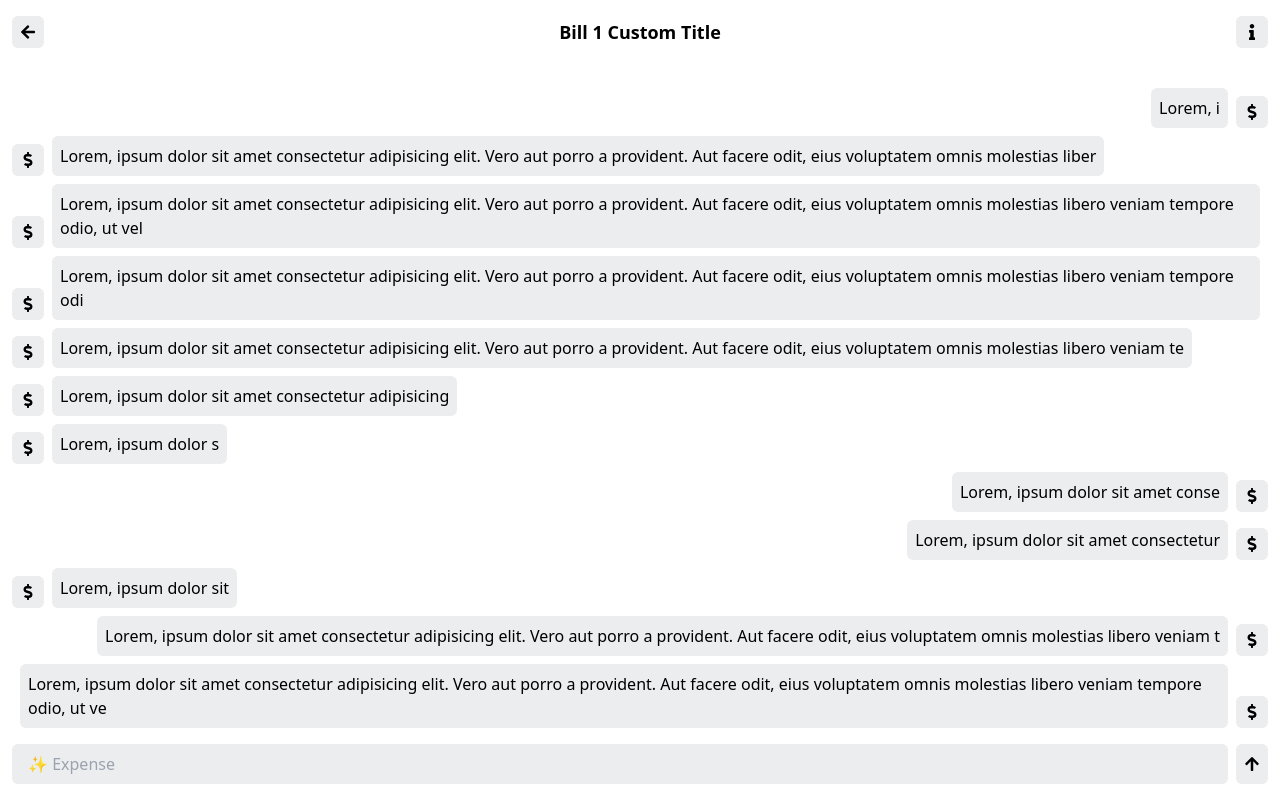
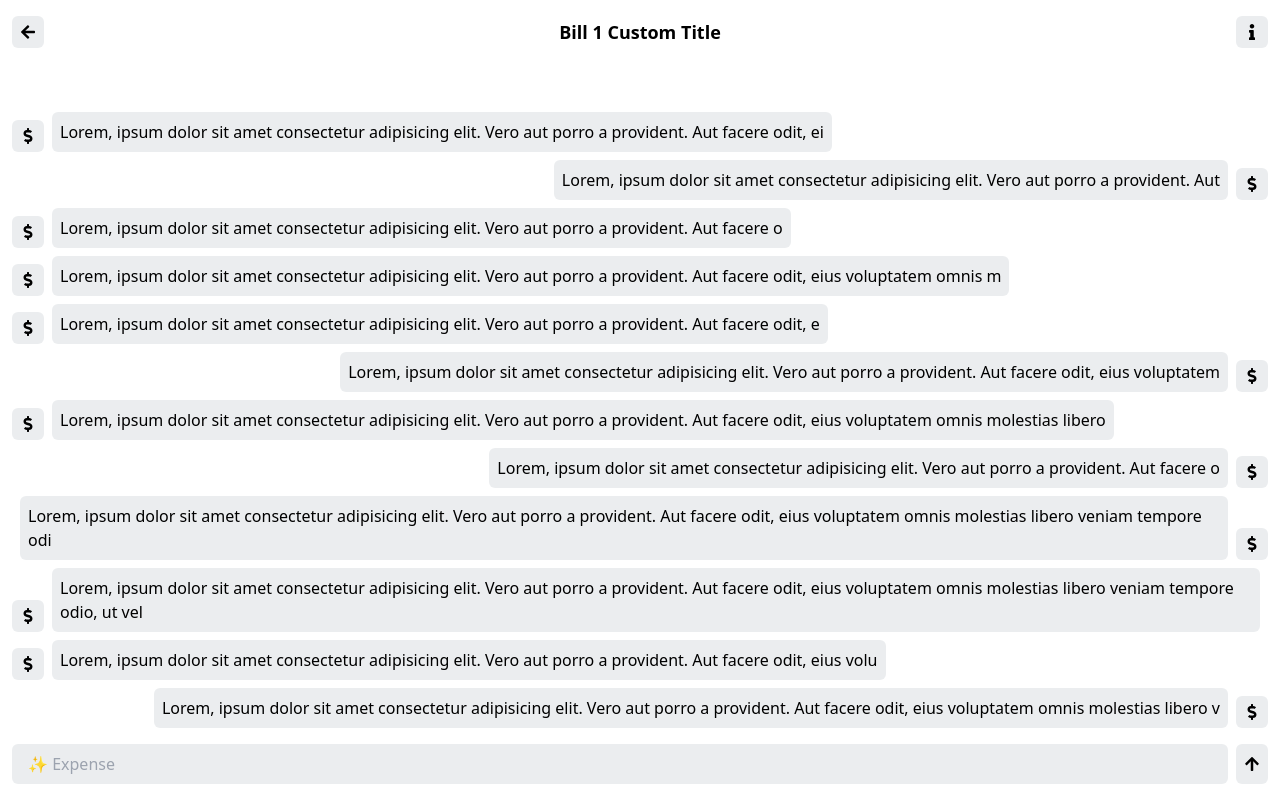
Before and after one commit to kawlik/metric-backlog, a React (Vite) app: page /#/bill/1 in a window 1280 px wide. Built offline with nearby package versions, Linux system fonts and the light colour scheme.

Commit message:
Updating expenses list layout and providing service support

```diff
--- a/public/mock/bill-1.json
+++ b/public/mock/bill-1.json
@@ -3,6 +3,7 @@
     "bills": [
         {
             "date": "18.08.2022",
+            "id": "1",
             "price": 12,
             "title": "Some expense 1",
             "type": "Type 1",
@@ -10,6 +11,7 @@
         },
         {
             "date": "18.08.2022",
+            "id": "2",
             "price": 23,
             "title": "Some expense 2",
             "type": "Type 2",
@@ -17,6 +19,7 @@
         },
         {
             "date": "18.08.2022",
+            "id": "3",
             "price": 31,
             "title": "Some expense 3",
             "type": "Type 3",
@@ -24,6 +27,7 @@
         },
         {
             "date": "18.08.2022",
+            "id": "4",
             "price": 32,
             "title": "Some expense 4",
             "type": "Type 1",
--- a/public/mock/bill-2.json
+++ b/public/mock/bill-2.json
@@ -3,6 +3,7 @@
     "bills": [
         {
             "date": "18.08.2022",
+            "id": "1",
             "price": 12,
             "title": "Some expense 1",
             "type": "Type 1",
@@ -10,6 +11,7 @@
         },
         {
             "date": "18.08.2022",
+            "id": "2",
             "price": 23,
             "title": "Some expense 2",
             "type": "Type 2",
@@ -17,6 +19,7 @@
         },
         {
             "date": "18.08.2022",
+            "id": "3",
             "price": 31,
             "title": "Some expense 3",
             "type": "Type 3",
@@ -24,6 +27,7 @@
         },
         {
             "date": "18.08.2022",
+            "id": "4",
             "price": 32,
             "title": "Some expense 4",
             "type": "Type 1",
--- a/public/mock/bill-3.json
+++ b/public/mock/bill-3.json
@@ -3,6 +3,7 @@
     "bills": [
         {
             "date": "18.08.2022",
+            "id": "1",
             "price": 12,
             "title": "Some expense 1",
             "type": "Type 1",
@@ -10,6 +11,7 @@
         },
         {
             "date": "18.08.2022",
+            "id": "2",
             "price": 23,
             "title": "Some expense 2",
             "type": "Type 2",
@@ -17,6 +19,7 @@
         },
         {
             "date": "18.08.2022",
+            "id": "3",
             "price": 31,
             "title": "Some expense 3",
             "type": "Type 3",
@@ -24,6 +27,7 @@
         },
         {
             "date": "18.08.2022",
+            "id": "4",
             "price": 32,
             "title": "Some expense 4",
             "type": "Type 1",
--- a/src/components/@.ts
+++ b/src/components/@.ts
@@ -7,6 +7,7 @@ export { default as ButtonIconExposedComponent } from './button-icon-exposed.com
 export { default as ButtonIconLabelComponent } from './button-icon-label.component';
 export { default as ButtonIconComponent } from './button-icon.component';
 export { default as ExpenseListItemComponent } from './expense-list-item.component';
+export { default as ExpenseListComponent } from './expense-list.component';
 export { default as PageSelectorComponent } from './page-selector.component';
 export { default as RegularInputComponent } from './regular-input.component';
 export { default as RegularSelectComponent } from './regular-select.component';
--- /dev/null
+++ b/src/components/expense-list.component.tsx
@@ -0,0 +1,44 @@
+import { ExpenseType } from '../types/@';
+import { ExpenseListItemComponent } from './@';
+
+export default function (props: {
+	expenses: ExpenseType[]
+}) {
+	// component logic
+
+	// component layout
+	return (
+		<ul className="flex flex-1 flex-col-reverse overflow-y-scroll gap-2">
+			{props.expenses.map((expense) => (
+				<ExpenseListItemComponent
+                    key={expense.id}
+                    date={expense.date}
+                    price={expense.price}
+                    title={expense.title}
+                    type={expense.type}
+                    user={expense.user}
+				/>
+			))}
+            {props.expenses.map((expense) => (
+				<ExpenseListItemComponent
+                    key={expense.id}
+                    date={expense.date}
+                    price={expense.price}
+                    title={expense.title}
+                    type={expense.type}
+                    user={expense.user}
+				/>
+			))}
+            {props.expenses.map((expense) => (
+				<ExpenseListItemComponent
+                    key={expense.id}
+                    date={expense.date}
+                    price={expense.price}
+                    title={expense.title}
+                    type={expense.type}
+                    user={expense.user}
+				/>
+			))}
+		</ul>
+	);
+}
--- a/src/screens/bill.screen.tsx
+++ b/src/screens/bill.screen.tsx
@@ -1,7 +1,8 @@
 import { useEffect, useState } from 'react';
 import { FaArrowLeft, FaInfo } from 'react-icons/fa';
 import { useLocation, useNavigate } from 'react-router-dom';
-import { BillInputComponent, ExpenseListItemComponent, TopBarComponent } from '../components/@';
+import { BillInputComponent, ExpenseListComponent, ExpenseListItemComponent, TopBarComponent } from '../components/@';
+import { BillsService } from '../services/@';
 import { BillType, ExpenseType } from '../types/@';
 
 export default function () {
@@ -22,20 +23,13 @@ export default function () {
 
 	// initial update
 	useEffect(() => {
-		fetch(`mock/bill-${billID}.json`)
-			.then((res) => res.json())
-			.then((res) => {
-				const _expenses = res.bills as ExpenseType[];
-				const _billData = {
-					id: res.id,
-					participants: res.participanrs,
-					timestamp: res.timestamp,
-					title: res.title,
-				} as BillType;
+		BillsService.getBill(billID).subscribe({
+			next: (payload) => setBillData(payload),
+		});
 
-				setBillData(_billData);
-				setExpenses(_expenses);
-			});
+		BillsService.getExpenses().subscribe({
+			next: (payload) => setExpenses(payload),
+		});
 	}, []);
 
 	// component layout
@@ -48,20 +42,7 @@ export default function () {
 				iconR={FaInfo}
 				label={billData?.title || ''}
 			/>
-			<article className="flex flex-1 flex-col-reverse gap-2 overflow-y-scroll">
-				<ExpenseListItemComponent />
-				<ExpenseListItemComponent />
-				<ExpenseListItemComponent />
-				<ExpenseListItemComponent />
-				<ExpenseListItemComponent />
-				<ExpenseListItemComponent />
-				<ExpenseListItemComponent />
-				<ExpenseListItemComponent />
-				<ExpenseListItemComponent />
-				<ExpenseListItemComponent />
-				<ExpenseListItemComponent />
-				<ExpenseListItemComponent />
-			</article>
+			<ExpenseListComponent expenses={expenses} />
 			<BillInputComponent action={() => {}} />
 		</>
 	);
--- a/src/services/bills.service.ts
+++ b/src/services/bills.service.ts
@@ -1,9 +1,10 @@
-import { BehaviorSubject, interval, Observable, timer } from 'rxjs';
-import { BillType } from '../types/@';
+import { BehaviorSubject, Observable, map, timer } from 'rxjs';
+import { ajax } from 'rxjs/ajax';
+import { BillType, ExpenseType } from '../types/@';
 
 class Service {
 	private bills$ = new BehaviorSubject<BillType[]>([]);
-    private bill$ = new BehaviorSubject<BillType|null>(null);
+	private expenses$ = new BehaviorSubject<ExpenseType[]>([]);
 
 	constructor() {
 		timer(0, 10000).subscribe({
@@ -18,8 +19,20 @@ class Service {
 		return this.bills$;
 	}
 
-    getBill(billID: string): Observable<BillType|null> {
-		return this.bill$;
+	getExpenses(): Observable<ExpenseType[]> {
+		return this.expenses$;
+	}
+
+	getBill(billID: string): Observable<BillType> {
+		return ajax.getJSON<BillType & { bills?: ExpenseType[] }>(`mock/bill-${1}.json`).pipe(
+			map((res) => {
+				this.expenses$.next(res?.bills || []);
+
+				delete res.bills;
+
+				return res;
+			}),
+		);
 	}
 }
 
--- a/src/types/expense.type.ts
+++ b/src/types/expense.type.ts
@@ -1,5 +1,6 @@
 export default interface expense {
-	date: string;
+    date: string;
+    id:  string,
 	price: number;
 	title: string;
 	type: string;
```
Also changed, not shown: src/components/expense-list-item.component.tsx (+5 -6 lines).
